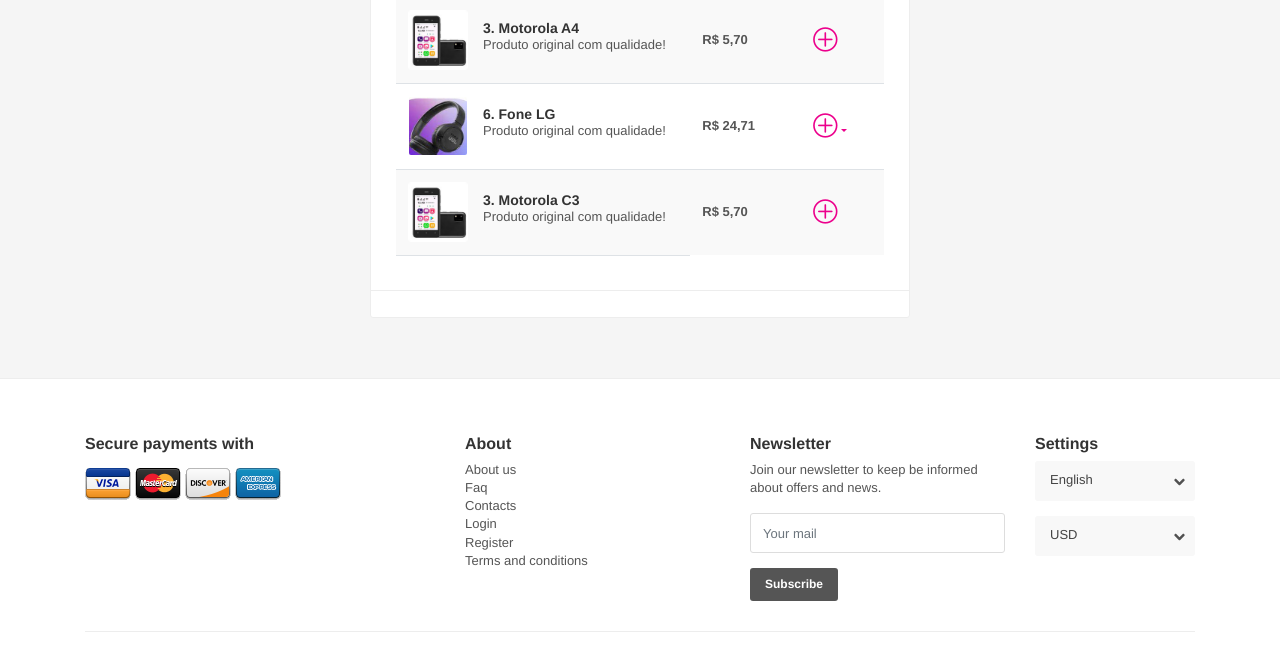
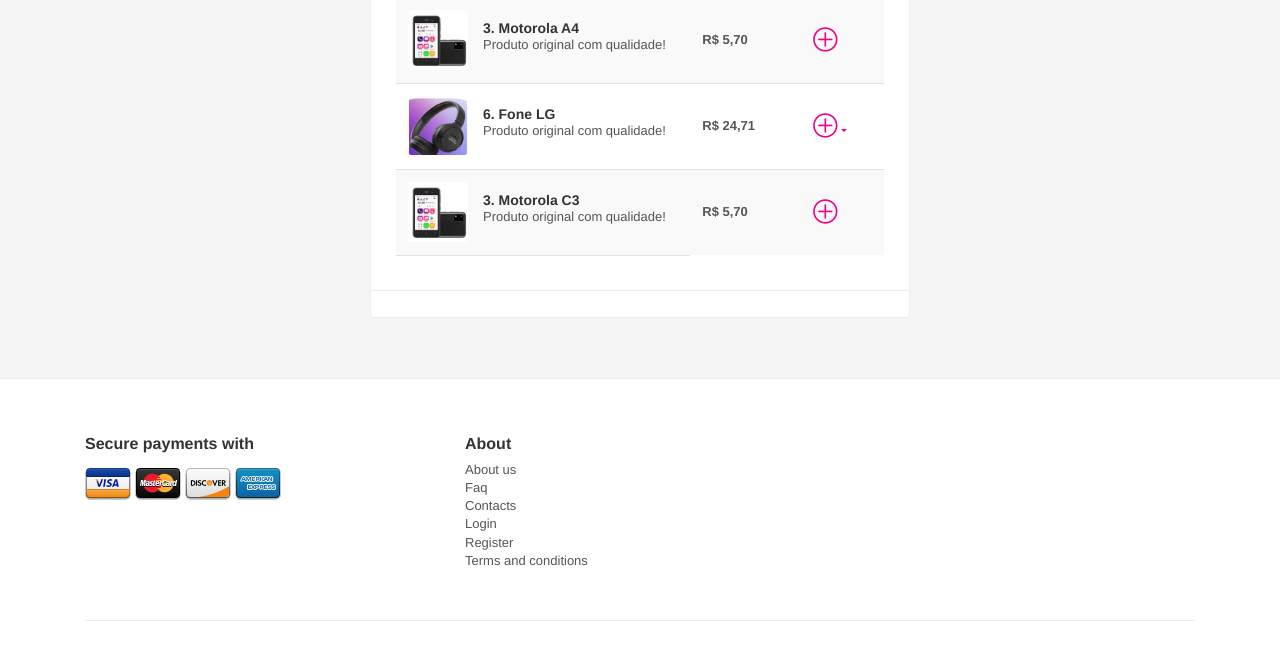
Before and after one commit to joaquimprogramer123/painelvendas, a plain HTML site: page detail_page.html in a window 1280 px wide. Shown: the part 1285-1933 px from the top of the page. Drawn offline with Linux system fonts and the light colour scheme; files that its build step writes are made by us from their sources.

Commit message:
Update detail_page.html

```diff
--- a/detail_page.html
+++ b/detail_page.html
@@ -403,39 +403,7 @@
                         <li><a href="#0">Terms and conditions</a></li>
                     </ul>
                 </div>
-                <div class="col-md-3" id="newsletter">
-                    <h3>Newsletter</h3>
-                    <p>
-                        Join our newsletter to keep be informed about offers and news.
-                    </p>
-                    <div id="message-newsletter_2">
-                    </div>
-                    <form method="post" action="assets/newsletter.php" name="newsletter_2" id="newsletter_2">
-                        <div class="form-group">
-                            <input name="email_newsletter_2" id="email_newsletter_2" type="email" value="" placeholder="Your mail" class="form-control">
-                        </div>
-                        <input type="submit" value="Subscribe" class="btn_1" id="submit-newsletter_2">
-                    </form>
-                </div>
-                <div class="col-md-2">
-                    <h3>Settings</h3>
-                    <div class="styled-select">
-                        <select name="lang" id="lang">
-                            <option value="English" selected>English</option>
-                            <option value="French">French</option>
-                            <option value="Spanish">Spanish</option>
-                            <option value="Russian">Russian</option>
-                        </select>
-                    </div>
-                    <div class="styled-select">
-                        <select name="currency" id="currency">
-                            <option value="USD" selected>USD</option>
-                            <option value="EUR">EUR</option>
-                            <option value="GBP">GBP</option>
-                            <option value="RUB">RUB</option>
-                        </select>
-                    </div>
-                </div>
+
             </div><!-- End row -->
             <div class="row">
                 <div class="col-md-12">
```
